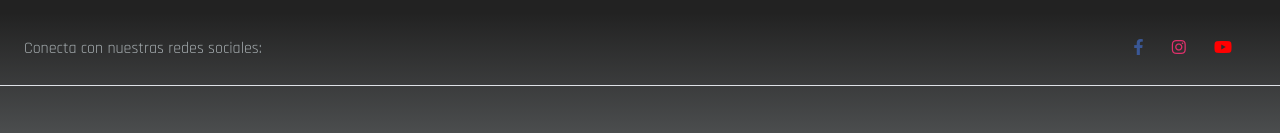
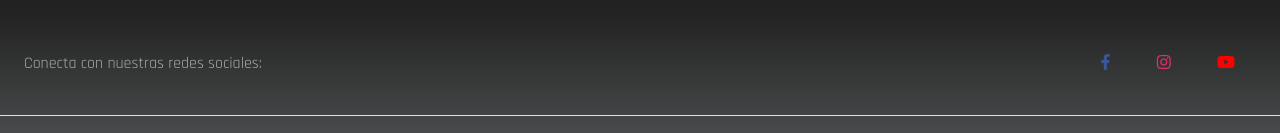
Before and after one commit to juanpablo1932/Repo_AerialDrone, a website: page layout/galeria/index.html in a window 1280 px wide. Shown: the part 1098-1231 px from the top of the page. Drawn offline with nearby package versions, Linux system fonts and the light colour scheme.

Commit message:
Ajuste responsivo en iconos de rrss

```diff
--- a/layout/galeria/index.html
+++ b/layout/galeria/index.html
@@ -164,7 +164,7 @@
         "
       >
         <!-- Left -->
-        <div class="me-5 d-none d-lg-block footer__text footer__text--third">
+        <div class="me-5 d-none d-lg-block footer__text footer__text--third footer__text--margin">
           <span>Conecta con nuestras redes sociales:</span>
         </div>
         <!-- Left -->
@@ -173,19 +173,19 @@
         <div>
           <a
             href="https://www.facebook.com/aerialdronerisaralda"
-            class="me-4 text-reset"
+            class="m-2 text-reset btn"
           >
             <i class="fab fa-facebook-f"></i>
           </a>
           <a
             href="https://www.instagram.com/aerialdronerisaralda/"
-            class="me-4 text-reset"
+            class="m-2 text-reset btn"
           >
             <i class="fab fa-instagram"></i>
           </a>
           <a
             href="https://www.youtube.com/channel/UCioW3TB8Ka9srrUCHUE_DLA"
-            class="me-4 text-reset"
+            class="m-2 text-reset btn"
             ><i class="fab fa-youtube"></i>
           </a>
         </div>
```
Also changed, not shown: index.html (+3 -3 lines), layout/comprar/index.html (+3 -3 lines), layout/contacto/index.html (+3 -3 lines), layout/servicios/index.html (+3 -3 lines).
